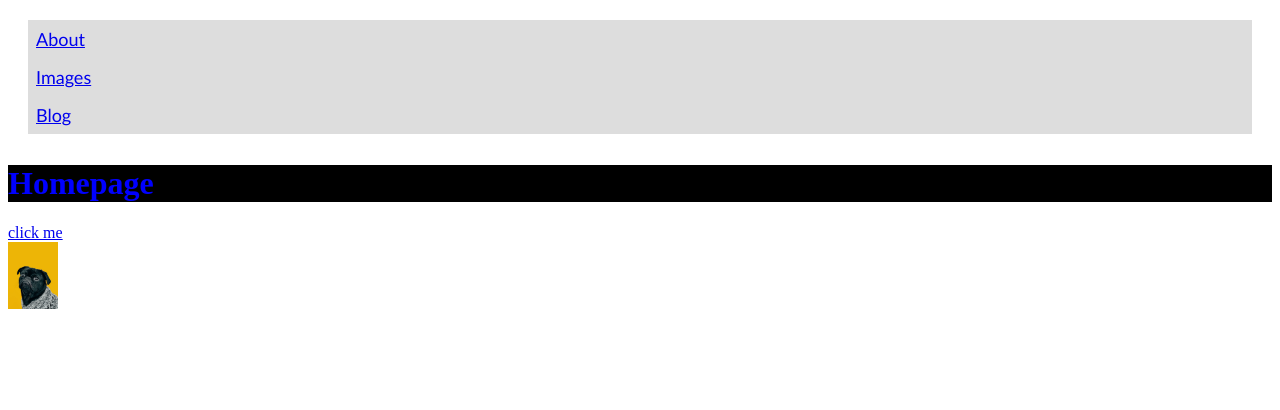
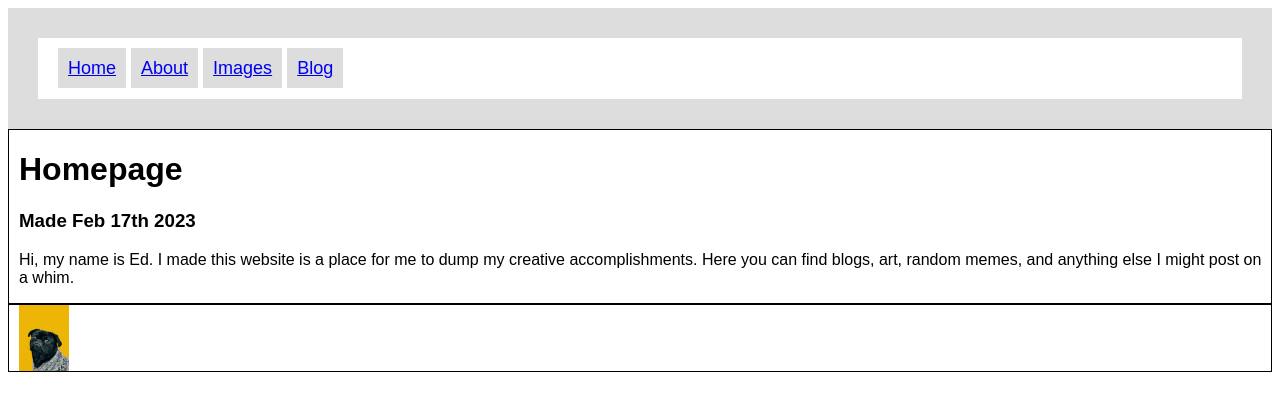
Before and after one commit to edwrand/odin_website, a plain HTML site: page index.html in a window 1280 px wide. Drawn offline with Linux system fonts and the light colour scheme.

Commit message:
built css classes and further developed home page

```diff
--- a/index.html
+++ b/index.html
@@ -13,16 +13,24 @@
     <!-- nav bar -->
     <nav class="navbar">
         <ul>
+            <a class="poop" href="index.html">Home</a>
             <a class="poop" href="./pages/about.html">About</a>
             <a class="poop" href="./pages/images.html">Images</a>
             <a class="poop" href="./pages/images.html">Blog</a>
         </ul>
     </nav>
     <!-- beginning of home page -->
-    <h1>Homepage</h1>
-    <a href="https://www.theodinproject.com/about">click me</a>
-    <div></div>
-    <img src="images/dog.jpeg" alt="Doggo">
+    <div>
+        <h1 class="indent">Homepage</h1>
+        <h2 class="indent">
+            <h3 class="indent">Made Feb 17th 2023</h3>
+            <p class="indent">Hi, my name is Ed. I made this website is a place for me to dump my creative
+                accomplishments. Here you can find blogs, art, random memes, and anything else I might post on a whim.
+            </p>
+        </h2>
+        <div></div>
+        <img class="indent" src="images/dog.jpeg" alt="Doggo">
+    </div>
 </body>
 
 </html>
--- a/styles.css
+++ b/styles.css
@@ -1,18 +1,15 @@
 /* styles.css */
 
 div {
-    color: white;
-    background-color: black;
+    border: 1px solid black;
 }
 
 p {
-    color: red;
-    background-color: black;
+    font-family: sans-serif;
 }
 
 h1 {
-    color: blue;
-    background-color: black;
+    font-family: sans-serif;
 }
 
 img {
@@ -22,17 +19,41 @@ img {
 
 ul {
     list-style-type: none;
-    margin: 10px;
-    padding: 10px;
-    color: white;
+    margin: 20px;
+    padding: 20px;
+    color: blue;
     font-size: large;
     background-color: white;
-    font-family: 'Gill Sans', 'Gill Sans MT', Calibri, 'Trebuchet MS', sans-serif;
+    font-family: sans-serif;
     border-spacing: 50cm;
+    display: block;
 }
 
 .poop {
+    padding: 10px;
+    background-color: #dddddd;
+    font-family: sans-serif;
+}
+
+.homepage {
+    font-family: sans-serif;
+    padding: 10px;
+}
+
+.navbar {
+    background-color: #dddddd;
+    font-family: sans-serif;
+    padding: 10px;
+}
+
+.indent {
+    padding-left: 10px;
     display: block;
-    padding: 8px;
-    background-color: #dddddd;
+    font-family: sans-serif;
 }
+
+.indent2 {
+    padding-left: 10px;
+    display: block;
+    font-family: sans-serif;
+}
```
Also changed, not shown: pages/about.html (+9 -0 lines), pages/images.html (+10 -0 lines), pages/styles/blog.html (+9 -1 lines).
